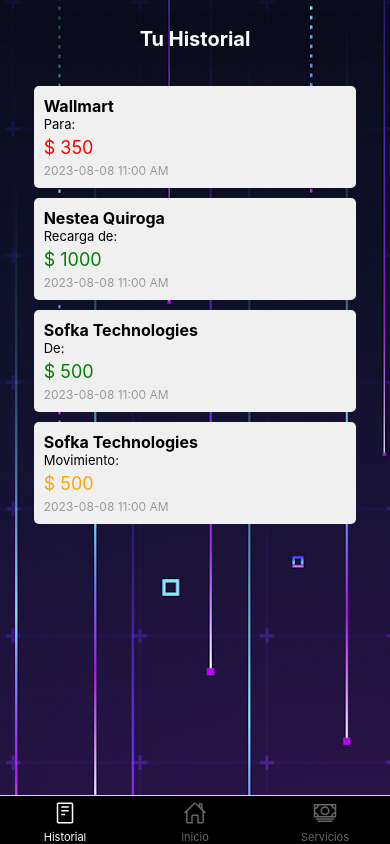
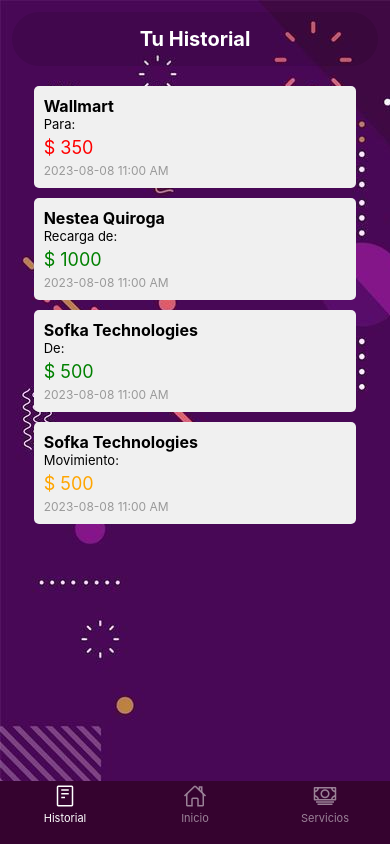
Before and after one commit to nesteaDev/Wallcoin_IOS_Frontend, a React Native app: screen /Transacciones in a window 390 px wide. Built offline with nearby package versions, Linux system fonts and the light colour scheme.

Commit message:
feat: :art: updating provitional ui

```diff
--- a/src/components/pages/History/HistoryPage.tsx
+++ b/src/components/pages/History/HistoryPage.tsx
@@ -69,7 +69,7 @@
 
   return (
     <ImageBackground
-      source={require('../../../assets/g6.png')}
+      source={require('../../../assets/g5.jpeg')}
       style={styles.container}>
       <SafeAreaView style={styles.safeArea}>
         <TitleMolecule>Tu Historial</TitleMolecule>
--- a/src/components/pages/Home/HomePage.tsx
+++ b/src/components/pages/Home/HomePage.tsx
@@ -77,45 +77,7 @@
             />
           </View>
         </View>
-        <View style={styles.mainSection}>
-          {/* <Swiper
-          style={styles.swiperContainer}
-          activeDot={false}
-          dotColor="transparent"
-          activeDotColor="transparent"
-          autoplay={true}>
-          <View style={styles.slideImage}>
-            <ImageBackground
-              source={require('../../../assets/slider/Saly-11.png')}
-              style={styles.imageBackground}
-            />
-          </View>
-          <View style={styles.slideImage}>
-            <ImageBackground
-              source={require('../../../assets/slider/Saly-45.png')}
-              style={styles.imageBackground}
-            />
-          </View>
-          <View style={styles.slideImage}>
-            <ImageBackground
-              source={require('../../../assets/slider/Saly-12.png')}
-              style={styles.imageBackground}
-            />
-          </View>
-          <View style={styles.slideImage}>
-            <ImageBackground
-              source={require('../../../assets/slider/Saly-31.png')}
-              style={styles.imageBackground}
-            />
-          </View>
-          <View style={styles.slideImage}>
-            <ImageBackground
-              source={require('../../../assets/slider/Saly-44.png')}
-              style={styles.imageBackground}
-            />
-          </View>
-        </Swiper> */}
-        </View>
+        <View style={styles.mainSection} />
       </SafeAreaView>
     </ImageBackground>
   );
--- a/src/components/pages/Home/HomePageStyles.tsx
+++ b/src/components/pages/Home/HomePageStyles.tsx
@@ -35,7 +35,7 @@
   },
   mainSection: {
     marginTop: '45%',
-    backgroundColor: 'rgba(255, 255, 255, 0.7)',
+    backgroundColor: 'rgba(255, 255, 255, 0.75)',
     height: '80%',
     width: '100%',
     borderRadius: 40,
--- a/src/components/pages/Notifications/NotificationPage.tsx
+++ b/src/components/pages/Notifications/NotificationPage.tsx
@@ -23,7 +23,7 @@
 
   return (
     <ImageBackground
-      source={require('../../../assets/g6.png')}
+      source={require('../../../assets/g5.jpeg')}
       style={styles.container}>
       <SafeAreaView style={styles.safeArea}>
         <TitleMolecule>Tu Historial</TitleMolecule>
--- a/src/components/pages/Profile/ProfilePage.tsx
+++ b/src/components/pages/Profile/ProfilePage.tsx
@@ -21,9 +21,9 @@
 
   return (
     <ImageBackground
-      source={require('../../../assets/g6.png')}
+      source={require('../../../assets/g5.jpeg')}
       style={styles.container}>
-      <InfoCardOrganism  data= {data} profile={true} />
+      <InfoCardOrganism data={data} profile={true} />
     </ImageBackground>
   );
 }
--- a/src/components/pages/Services/ServicePage.tsx
+++ b/src/components/pages/Services/ServicePage.tsx
@@ -20,7 +20,7 @@
 
   return (
     <ImageBackground
-      source={require('../../../assets/g6.png')}
+      source={require('../../../assets/g5.jpeg')}
       style={styles.container}>
       <SafeAreaView style={styles.safeArea}>
         <TitleMolecule>Tus Servicios</TitleMolecule>
--- a/src/navigation/TabsNavigator.tsx
+++ b/src/navigation/TabsNavigator.tsx
@@ -21,12 +21,15 @@
     <Tab.Navigator
       screenOptions={({route}) => ({
         tabBarActiveTintColor: 'white',
-        tabBarInactiveTintColor: 'rgba(255, 255, 255, 0.4)',
+        tabBarInactiveTintColor: 'rgba(255, 255, 255, 0.5)',
         headerTransparent: true,
         headerShown: false,
         tabBarStyle: {
-          // backgroundColor: 'rgba(63, 9, 67,1)',
-          backgroundColor: 'black',
+          backgroundColor: 'rgba(53, 3, 47, 1)',
+          borderTopColor: 'transparent',
+          height: '7.5%',
+          paddingBottom: '5%',
+          // backgroundColor: 'black',
           // transform: [{translateY: -15}],
           // height: '6.5%',
           // paddingBottom: 8,
@@ -45,7 +48,7 @@
         },
         tabBarLabelStyle: {
           fontSize: 11,
-          marginTop: 1,
+          // marginTop: 1,
         },
         tabBarIcon: ({color}) => {
           let iconName: string = '';
```
